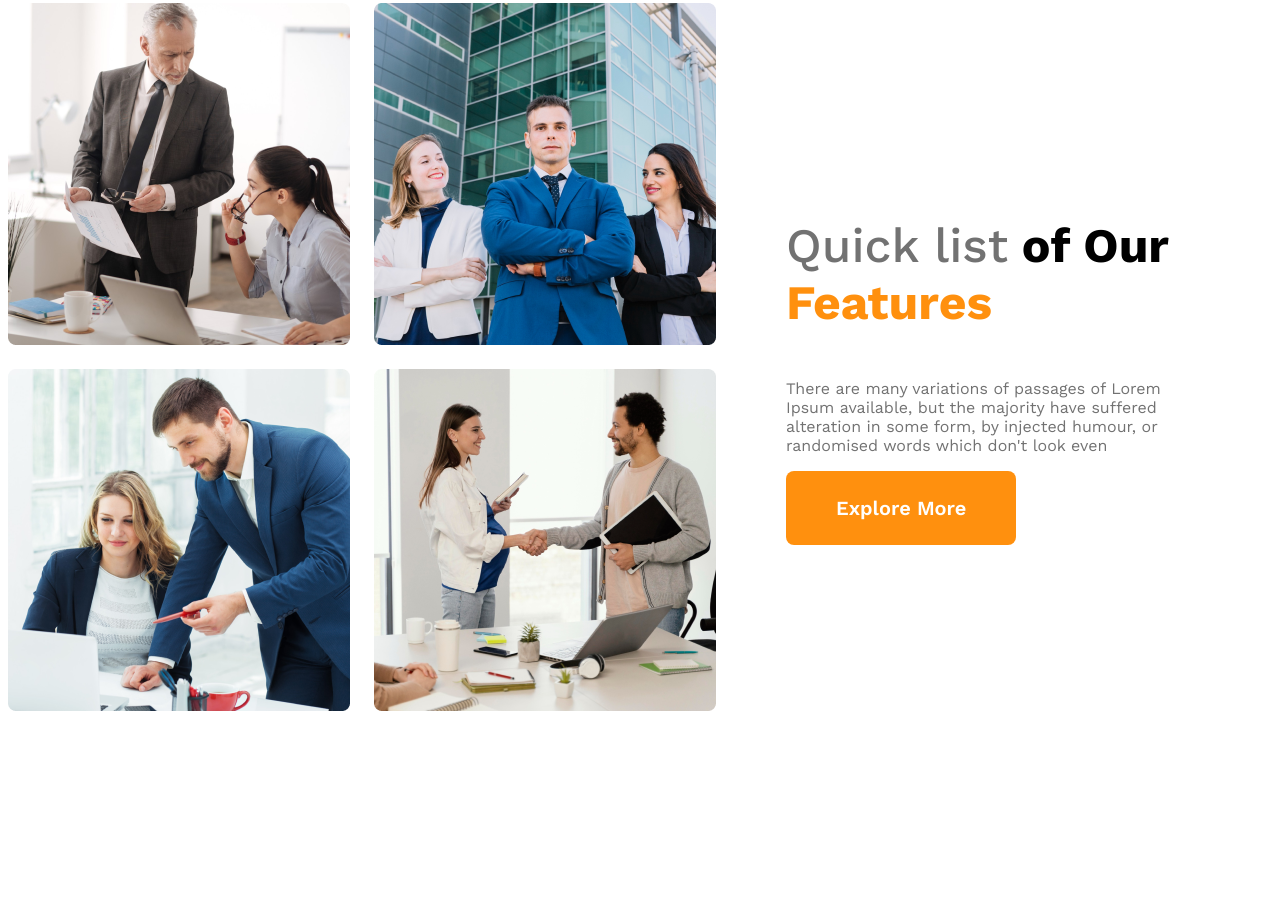
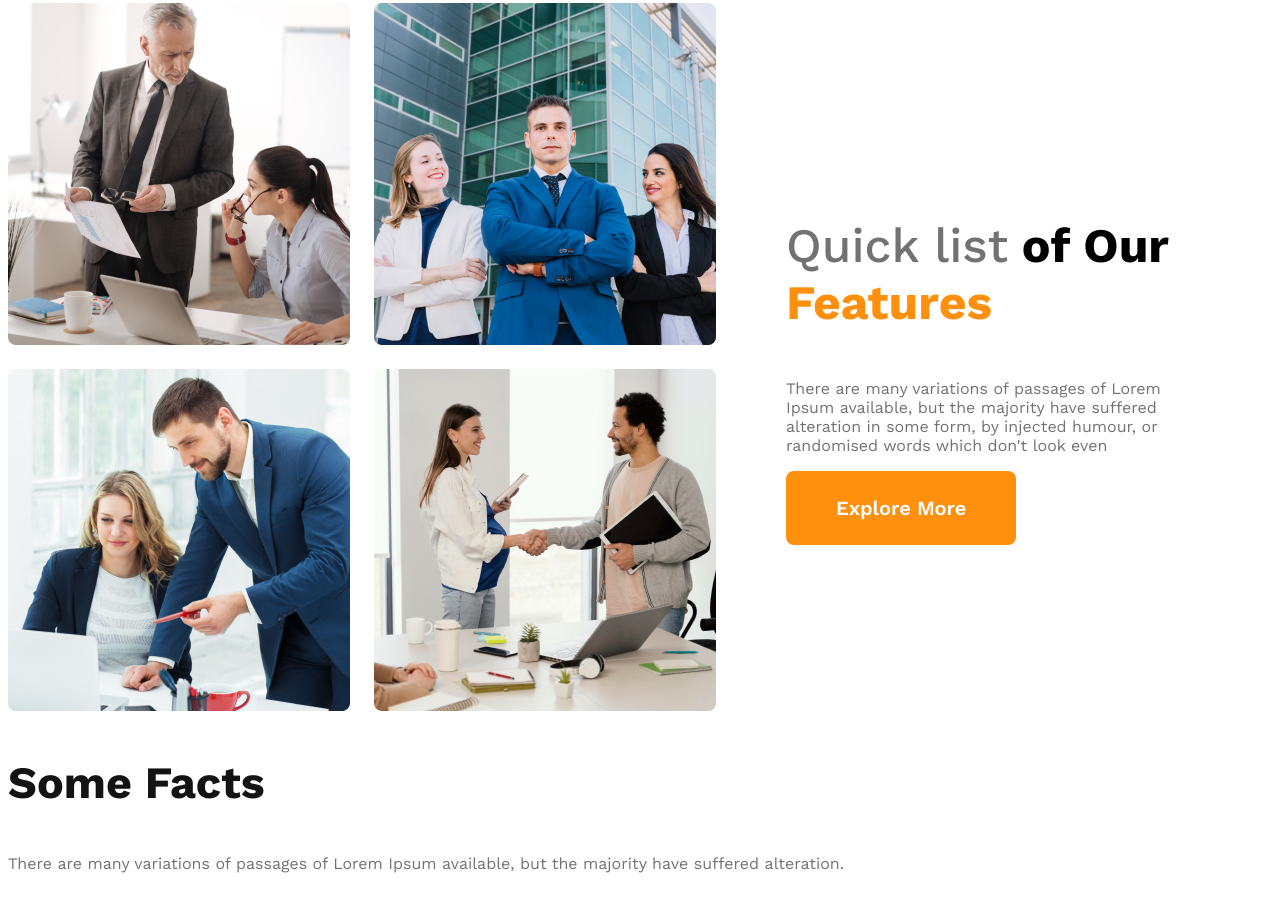
Before and after one commit to Arafat0122/g3-website, a plain HTML site: page index.html in a window 1280 px wide. Shown: the part 1118-2029 px from the top of the page. Before the commit the page ends 1899 px from the top, so only its background shows below. Drawn offline with nearby package versions, Linux system fonts and the light colour scheme.

Commit message:
facts adding

```diff
--- a/index.html
+++ b/index.html
@@ -48,6 +48,15 @@
                 <button class="btn-primary">Explore More</button>
             </div>
         </section>
+        <!-- features section -->
+        <section class="features">
+
+        </section>
+        <!-- facts sections -->
+        <section class="facts">
+            <h3 class="nav-title">Some Facts</h3>
+            <p class="banner-description">There are many variations of passages of Lorem Ipsum available, but the majority have suffered alteration.</p>
+        </section>
     </main>
     <footer>
 
--- a/styles/g3.css
+++ b/styles/g3.css
@@ -82,6 +82,7 @@ main{
 .teams-container{
     display: flex;
     align-items: center;
+    /* margin: 0 auto; */
 }
 .teams-img-container{
     display: grid;
```
